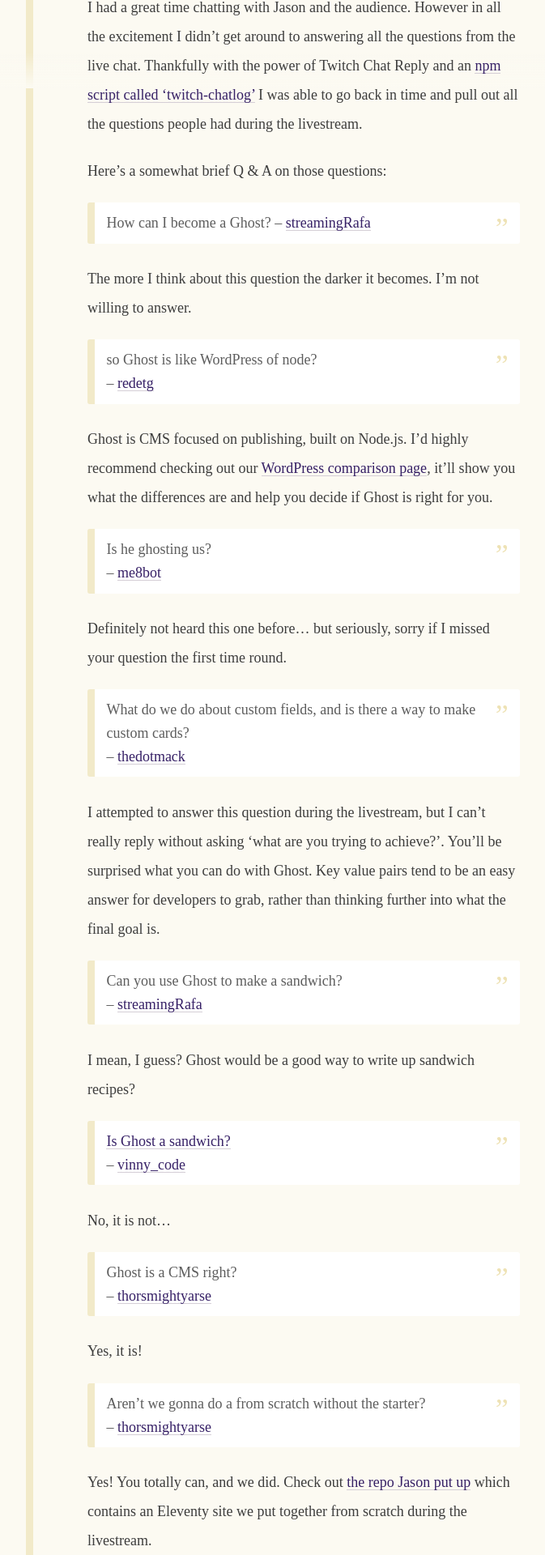
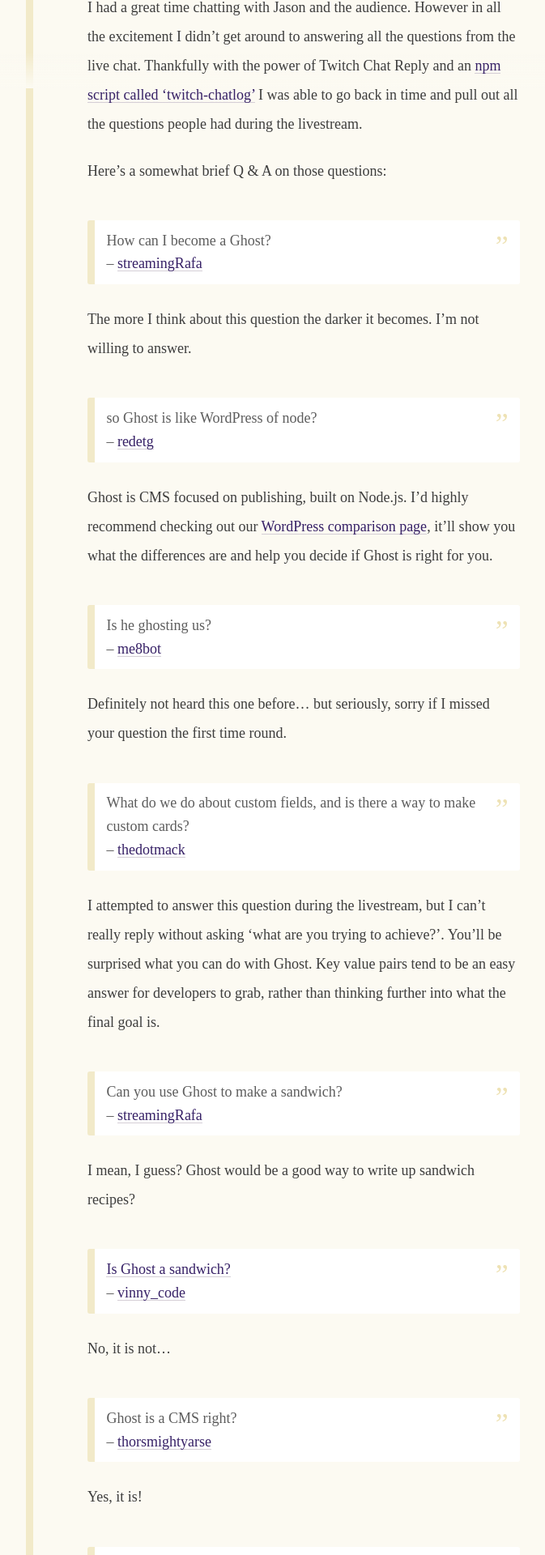
Before and after one commit to daviddarnes/david.darn.es, a Jekyll site: the page built from _posts/2020-04-11-learnwithjason-q-and-a.md, in a window 1280 px wide. Shown: the part 791-2711 px from the top of the page at 81% size, without its empty margins (328-1001 px from the left). Built offline with Jekyll 4.4.1, drawn with Linux system fonts in a browser that asks for light colours; some web fonts are replaced; comment, search, counter and statistics services are not loaded.

Commit message:
Style for Q & A style spacing

```diff
--- a/_posts/2020-04-11-learnwithjason-q-and-a.md
+++ b/_posts/2020-04-11-learnwithjason-q-and-a.md
@@ -15,7 +15,9 @@
 
 Here's a somewhat brief Q & A on those questions:
 
-> How can I become a Ghost? – [streamingRafa](https://twitch.tv/streamingRafa/)
+> How can I become a Ghost?
+>
+> – [streamingRafa](https://twitch.tv/streamingRafa/)
 
 The more I think about this question the darker it becomes. I'm not willing to answer.
 
@@ -189,3 +191,5 @@
 <blockquote class="twitter-tweet" data-conversation="none"><p lang="en" dir="ltr">I’m ready yo, where u at? <a href="https://t.co/GbRzTuXqnS">pic.twitter.com/GbRzTuXqnS</a></p>&mdash; Rafa (@rafahari) <a href="https://twitter.com/rafahari/status/1247577207817601024?ref_src=twsrc%5Etfw">April 7, 2020</a></blockquote> <script async src="https://platform.twitter.com/widgets.js" charset="utf-8"></script>
 
 ✌️
+
+<style>p + blockquote { margin-top: 2.4em; }</style>
```
